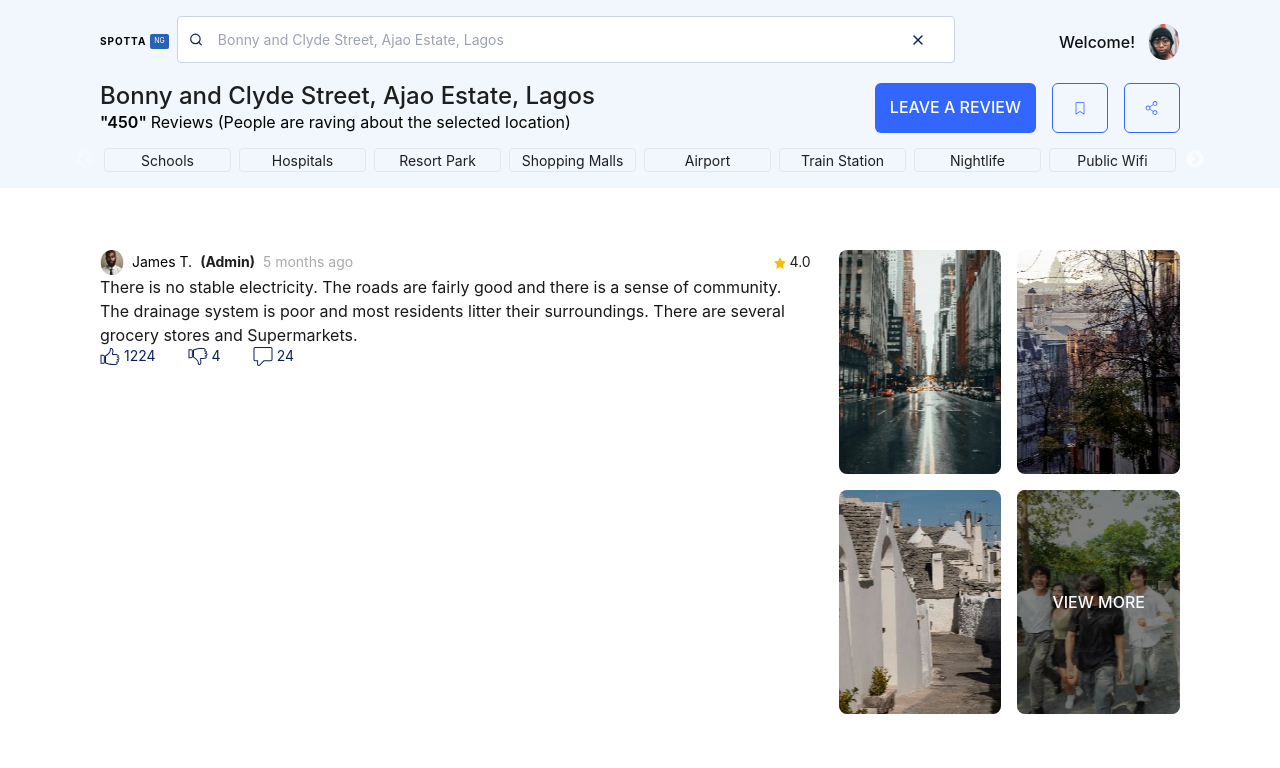
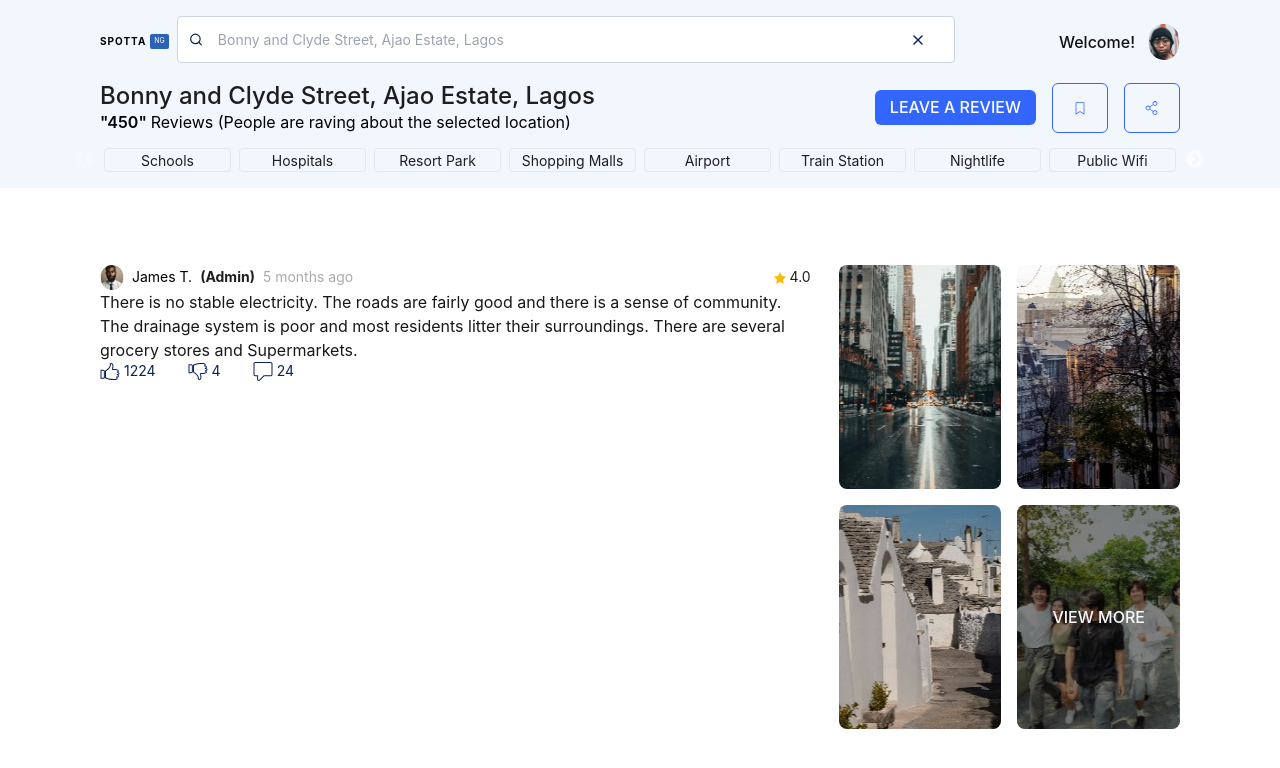
Before and after one commit to PromiseUdo/dash-test-promise, a React (Create React App) app: page /all-reviews in a window 1280 px wide. Shown: the top 768 px of the page. Built offline with nearby package versions, Linux system fonts and the light colour scheme.

Commit message:
change grid declaration

```diff
--- a/src/layouts/allReviewsLayout/components/Header.tsx
+++ b/src/layouts/allReviewsLayout/components/Header.tsx
@@ -124,7 +124,7 @@ const Header = () => {
         <div className="flex items-center gap-[14px] md:gap-[16px]">
           <Button
             onClick={handleReviewClick}
-            className=" py-[8px] !px-[15px] h-[35px] lg:h-[50px] lg:py-[16px] lg:px-[40px] uppercase rounded-[6px] text-[10px] lg:text-[16px] font-[500] leading-[19.36px]"
+            className=" py-[8px] !px-[15px] !h-[35px] md:h-[50px]  lg:py-[16px] lg:px-[40px] uppercase rounded-[6px] text-[10px] lg:text-[16px] font-[500] leading-[19.36px]"
             label="Leave a review"
             variant="primary"
           />
--- a/src/layouts/allReviewsLayout/index.tsx
+++ b/src/layouts/allReviewsLayout/index.tsx
@@ -11,7 +11,7 @@ const AllReviewsLayout = () => {
       <div className=" h-[195px]   fixed z-[80] top-0  left-0 right-0 max-w-[100vw]">
         <Header />
       </div>
-      <main className="w-full mt-[250px] flex-grow ">
+      <main className="w-full mt-[265px] flex-grow ">
         <Outlet />
       </main>
     </div>
```
